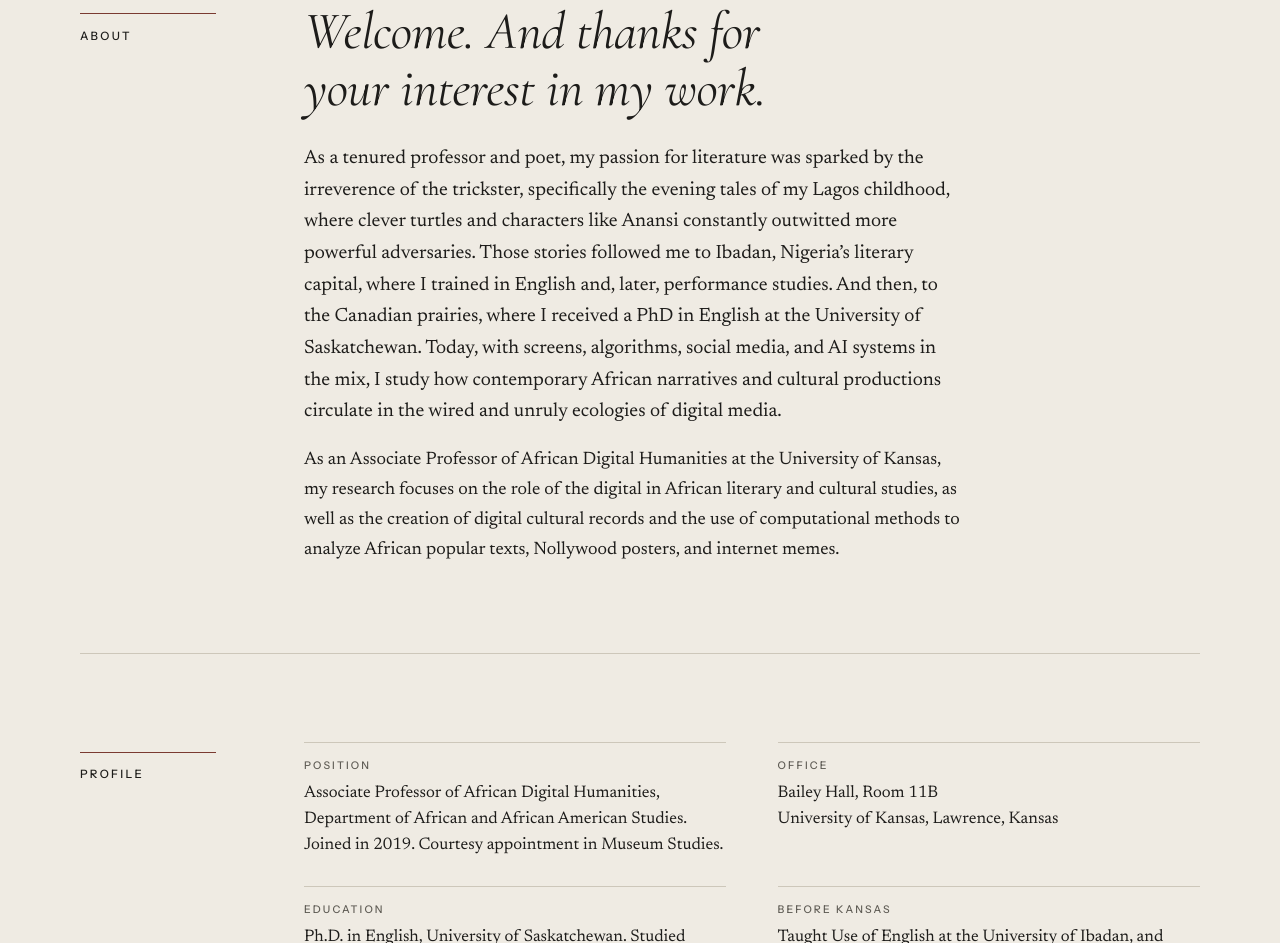
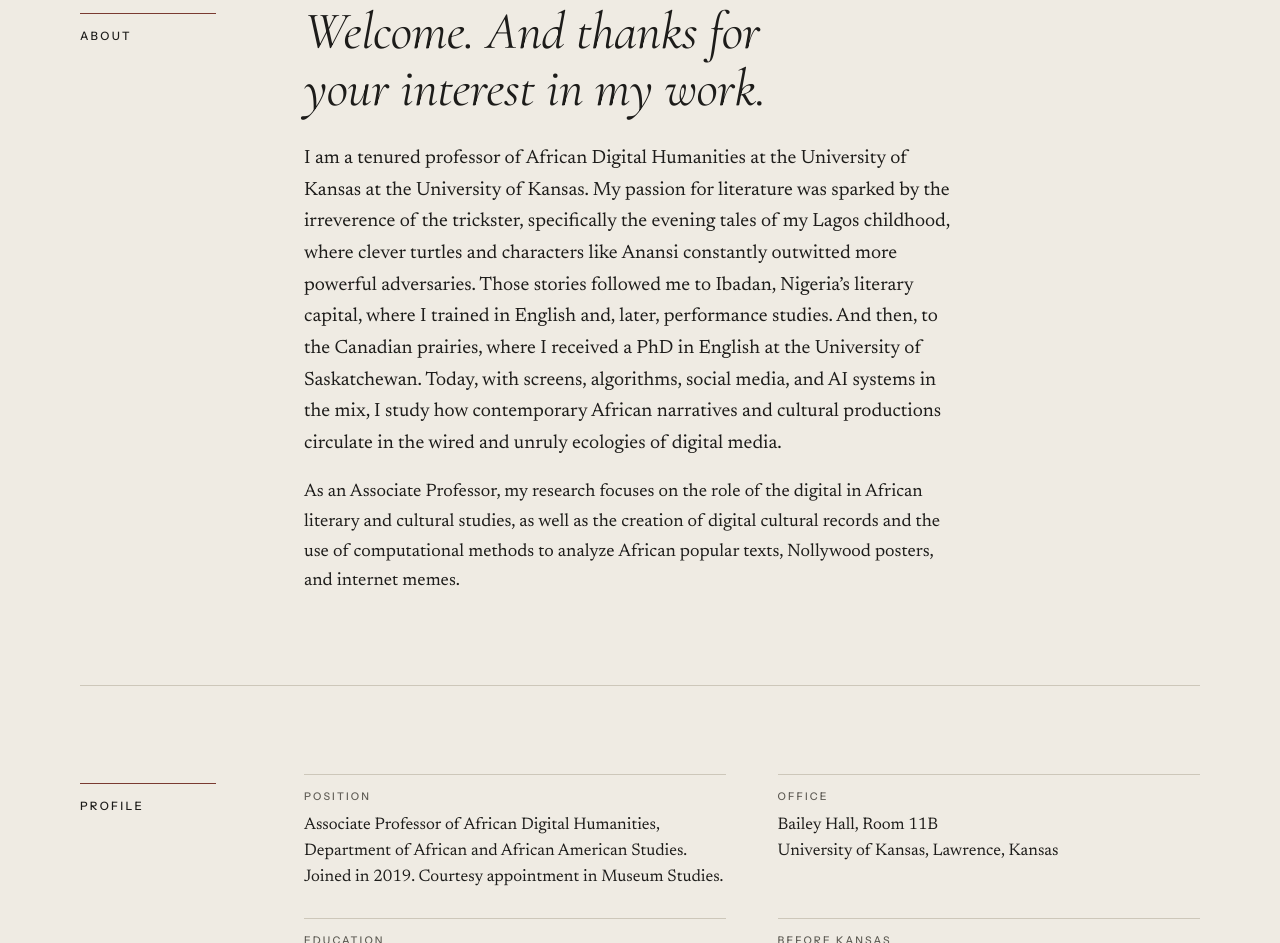
Before and after one commit to Jamesyeku/my-website, a plain HTML site: page index.html in a window 1280 px wide. Shown: the part 1015-1958 px from the top of the page. Drawn offline with nearby package versions, Linux system fonts and the light colour scheme.

Commit message:
Update index.html

```diff
--- a/index.html
+++ b/index.html
@@ -275,8 +275,8 @@
     <p class="label">About</p>
     <div class="body">
       <p class="welcome">Welcome. And thanks for your interest in my work.</p>
-      <p class="lede">As a tenured professor and poet, my passion for literature was sparked by the irreverence of the trickster, specifically the evening tales of my Lagos childhood, where clever turtles and characters like Anansi constantly outwitted more powerful adversaries. Those stories followed me to Ibadan, Nigeria’s literary capital, where I trained in English and, later, performance studies. And then, to the Canadian prairies, where I received a PhD in English at the University of Saskatchewan. Today, with screens, algorithms, social media, and AI systems in the mix, I study how contemporary African narratives and cultural productions circulate in the wired and unruly ecologies of digital media.</p>
-      <p>As an Associate Professor of African Digital Humanities at the University of Kansas, my research focuses on the role of the digital in African literary and cultural studies, as well as the creation of digital cultural records and the use of computational methods to analyze African popular texts, Nollywood posters, and internet memes.</p>
+      <p class="lede">I am a tenured professor of African Digital Humanities at the University of Kansas at the University of Kansas. My passion for literature was sparked by the irreverence of the trickster, specifically the evening tales of my Lagos childhood, where clever turtles and characters like Anansi constantly outwitted more powerful adversaries. Those stories followed me to Ibadan, Nigeria’s literary capital, where I trained in English and, later, performance studies. And then, to the Canadian prairies, where I received a PhD in English at the University of Saskatchewan. Today, with screens, algorithms, social media, and AI systems in the mix, I study how contemporary African narratives and cultural productions circulate in the wired and unruly ecologies of digital media.</p>
+      <p>As an Associate Professor, my research focuses on the role of the digital in African literary and cultural studies, as well as the creation of digital cultural records and the use of computational methods to analyze African popular texts, Nollywood posters, and internet memes.</p>
     </div>
   </section>
 
```
